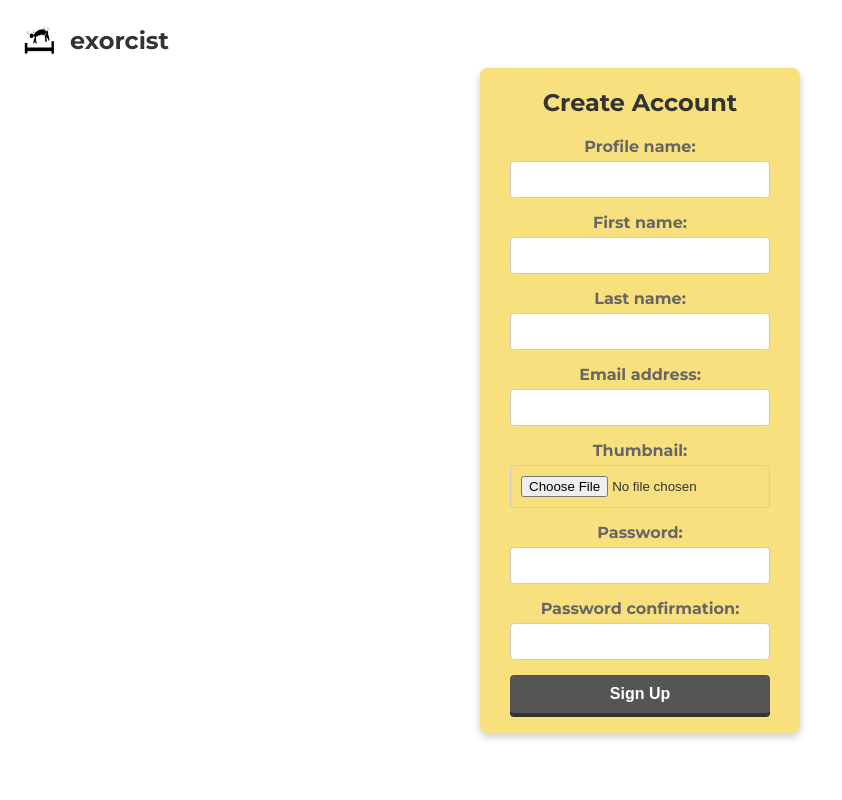
After one commit to Didilya/storytell, a Django app: page /signup/ in a window 1280 px wide. The commit adds this page. Shown: the whole page, without its empty margins (0-842 px from the left). Run offline with Django 4.2, Linux system fonts and the light colour scheme.

Commit message:
added user creation form

```diff
--- /dev/null
+++ b/users/forms.py
@@ -0,0 +1,56 @@
+from django import forms
+from django.contrib.auth.forms import ReadOnlyPasswordHashField
+from django.core.exceptions import ValidationError
+from users.models import User
+
+
+class UserCreationForm(forms.ModelForm):
+    """A form for creating new users. Includes all the required
+    fields, plus a repeated password."""
+
+    password1 = forms.CharField(label="Password", widget=forms.PasswordInput)
+    password2 = forms.CharField(
+        label="Password confirmation", widget=forms.PasswordInput
+    )
+
+    class Meta:
+        model = User
+        fields = ["profile_name", "first_name", "last_name", "email", "thumbnail"]
+
+    def clean_password2(self):
+        # Check that the two password entries match
+        password1 = self.cleaned_data.get("password1")
+        password2 = self.cleaned_data.get("password2")
+        if password1 and password2 and password1 != password2:
+            raise ValidationError("Passwords don't match")
+        return password2
+
+    def save(self, commit=True):
+        # Save the provided password in hashed format
+        user = super().save(commit=False)
+        user.set_password(self.cleaned_data["password1"])
+        if commit:
+            user.save()
+        return user
+
+
+class UserChangeForm(forms.ModelForm):
+    """A form for updating users. Includes all the fields on
+    the user, but replaces the password field with admin's
+    disabled password hash display field.
+    """
+
+    password = ReadOnlyPasswordHashField()
+
+    class Meta:
+        model = User
+        fields = [
+            "profile_name",
+            "first_name",
+            "last_name",
+            "email",
+            "password",
+            "thumbnail",
+            "is_active",
+            "is_admin",
+        ]
--- /dev/null
+++ b/users/templates/signup.html
@@ -0,0 +1,131 @@
+{% load static %}
+<!DOCTYPE html>
+<html lang="en">
+<head>
+    <meta charset="UTF-8">
+    <meta name="viewport" content="width=device-width, initial-scale=1.0">
+    <title>exorcist - Sign Up</title>
+    <style>
+        /* Importing Google Font */
+        @import url('https://fonts.googleapis.com/css2?family=Montserrat:wght@400;700&display=swap');
+
+        /* Reset default margins and padding */
+        * {
+            margin: 0;
+            padding: 0;
+            box-sizing: border-box;
+        }
+
+        /* Body styling */
+        body {
+            font-family: 'Montserrat', sans-serif;
+            background-color: white;
+            color: #333;
+            display: flex;
+            flex-direction: column;
+            align-items: center;
+            justify-content: center;
+            height: 100vh;
+        }
+
+        /* Header styling */
+        header {
+            position: absolute;
+            top: 20px;
+            left: 20px;
+        }
+
+        .logo {
+            display: flex;
+            align-items: center;
+        }
+
+        .logo-image {
+            width: 40px;
+            height: 40px;
+            margin-right: 10px;
+            background-color: transparent;
+        }
+
+        .logo h1 {
+            font-size: 1.5em;
+            color: #333;
+            text-transform: lowercase;
+        }
+
+        /* Main container for the signup form */
+        .signup-container {
+            background-color: #f7e07d; /* Sandy color */
+            border-radius: 8px;
+            padding: 20px 30px;
+            width: 320px;
+            text-align: center;
+            box-shadow: 0 4px 8px rgba(0, 0, 0, 0.2);
+        }
+
+        .signup-container h2 {
+            margin-bottom: 20px;
+            font-size: 1.5em;
+            color: #333;
+        }
+
+        /* Form labels and input fields */
+        form label {
+            display: block;
+            margin-bottom: 5px;
+            font-weight: bold;
+            color: #666;
+        }
+
+        form input {
+            width: 100%;
+            padding: 10px;
+            margin-bottom: 15px;
+            border-radius: 4px;
+            border: 1px solid #ccc;
+        }
+
+        /* 3D Signup button */
+        .signup-button {
+            width: 100%;
+            padding: 10px;
+            font-size: 1em;
+            font-weight: bold;
+            color: #fff;
+            background-color: #555;
+            border: none;
+            border-radius: 4px;
+            box-shadow: 0 4px #333;
+            cursor: pointer;
+            transition: all 0.2s;
+        }
+
+        .signup-button:hover {
+            background-color: #444;
+        }
+
+        .signup-button:active {
+            box-shadow: 0 2px #333;
+            transform: translateY(2px);
+        }
+    </style>
+</head>
+<body>
+    <header>
+        <div class="logo">
+            <img src="{% static 'core/images/exorcist_logo.png' %}" alt="Logo" class="logo-image">
+            <h1>exorcist</h1>
+        </div>
+    </header>
+    <main>
+        <div class="signup-container">
+            <h2>Create Account</h2>
+            <form method="post" enctype="multipart/form-data">
+                {% csrf_token %}
+                {{ form.as_p }}
+                <button type="submit" class="signup-button">Sign Up</button>
+            </form>
+        </div>
+    </main>
+</body>
+</html>
--- a/users/urls.py
+++ b/users/urls.py
@@ -1,8 +1,10 @@
-# urls.py
 from django.urls import path
 from django.contrib.auth import views as auth_views
+from .views import signup_view, signup_success_view
 
 urlpatterns = [
     path("login/", auth_views.LoginView.as_view(), name="login"),
     path("logout/", auth_views.LogoutView.as_view(), name="logout"),
+    path("signup/", signup_view, name="signup"),
+    path("signup-success/", signup_success_view, name="signup_success"),
 ]
--- a/users/views.py
+++ b/users/views.py
@@ -1,3 +1,20 @@
-from django.shortcuts import render
+from django.shortcuts import render, redirect
+from django.contrib.auth import login
+from users.forms import UserCreationForm
 
-# Create your views here.
+
+def signup_view(request):
+    if request.method == "POST":
+        form = UserCreationForm(request.POST, request.FILES)
+        if form.is_valid():
+            user = form.save()  # Create the user
+            login(request, user)  # Log the user in
+            return redirect("signup_success")  # Redirect to a success page
+    else:
+        form = UserCreationForm()
+
+    return render(request, "signup.html", {"form": form})
+
+
+def signup_success_view(request):
+    return render(request, "signup_success.html")
```
Also changed, not shown: core/templates/main_page.html (+11 -4 lines), users/admin.py (+1 -56 lines), users/serializers.py (+6 -4 lines), users/templates/signup_success.html (added, +116 -0 lines).
